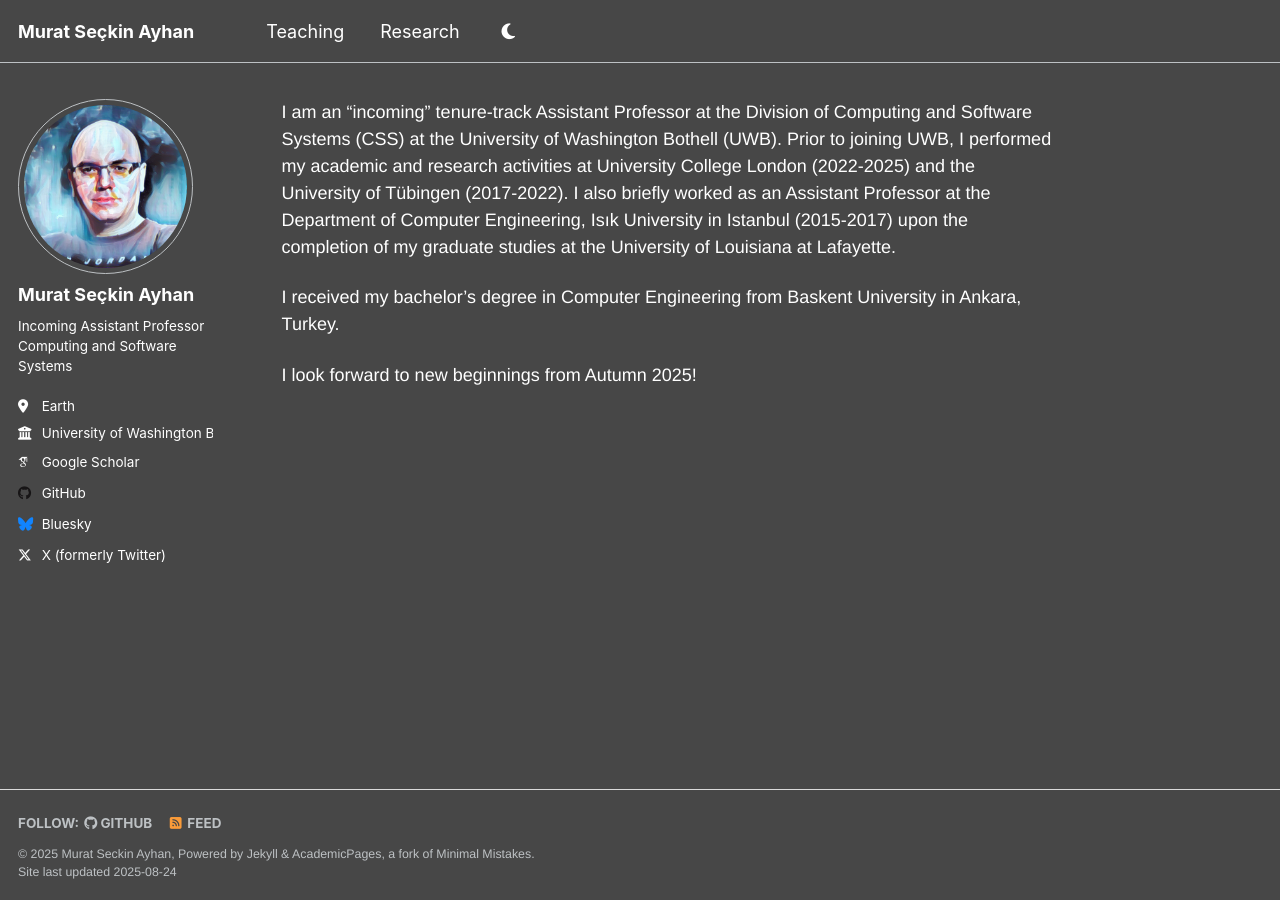
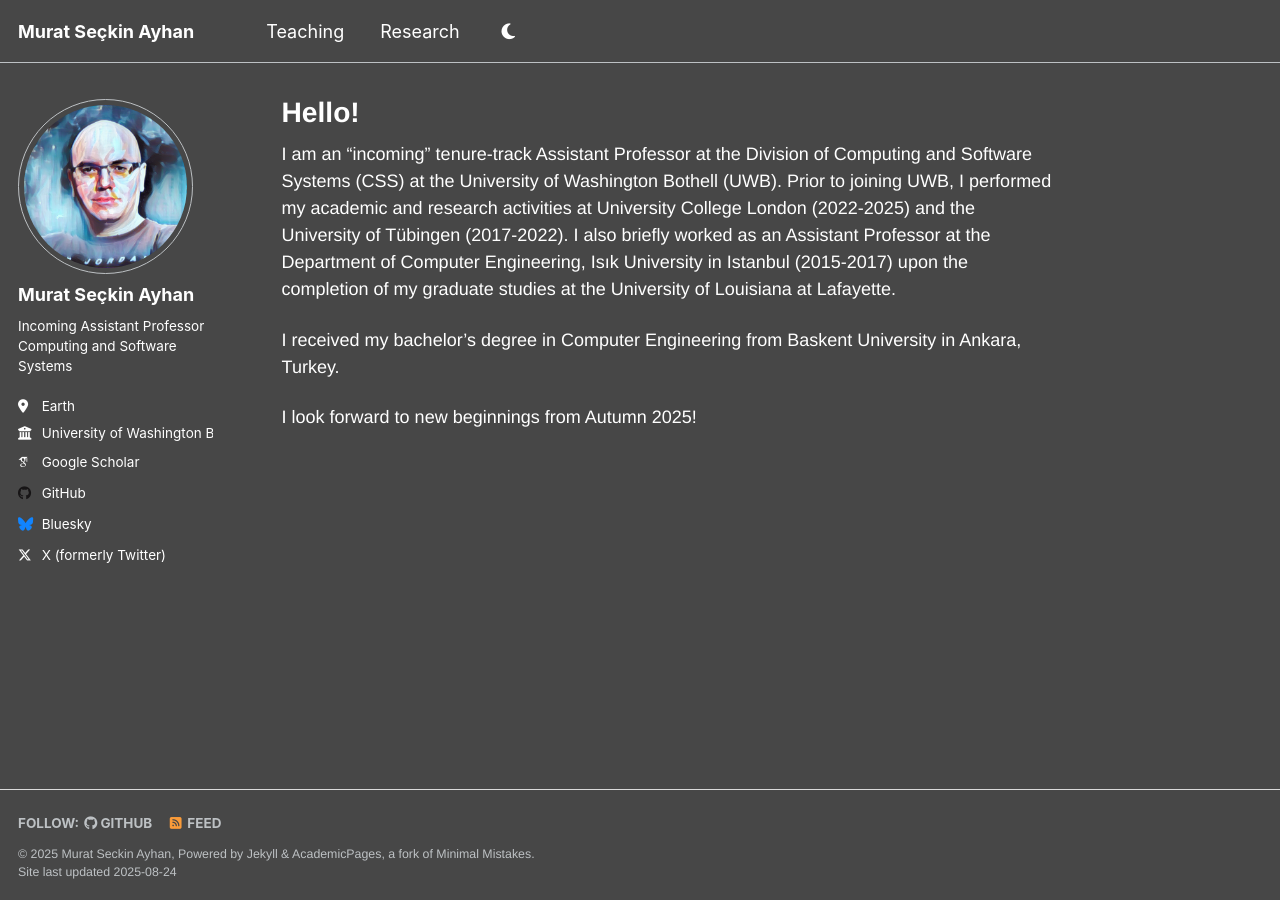
Before and after one commit to msayhan/msayhan.github.io, a Jekyll site: the page built from _pages/about.md, in a window 1280 px wide. Built offline with Jekyll 4.4.1, drawn with Linux system fonts in a browser that asks for light colours; some web fonts are replaced; a script that is not in the unit is left out.

Commit message:
collection title display none

```diff
--- a/_sass/layout/_page.scss
+++ b/_sass/layout/_page.scss
@@ -37,9 +37,9 @@
 .page__title {
   margin-top: 0;
   line-height: 1;
-  // MSA added the lines below
-  display: none;
-  // MSA
+  // // MSA added the lines below
+  // display: none;
+  // // MSA
 
   & + .page__meta {
     margin-top: -0.5em;
@@ -155,9 +155,9 @@
 
     .page__title {
       font-size: $type-size-2;
-      // // MSA added the lines below
-      // display: none;
-      // // MSA
+      // MSA added the lines below
+      display: none;
+      // MSA
 
       @include breakpoint($small) {
         font-size: $type-size-1;
```
